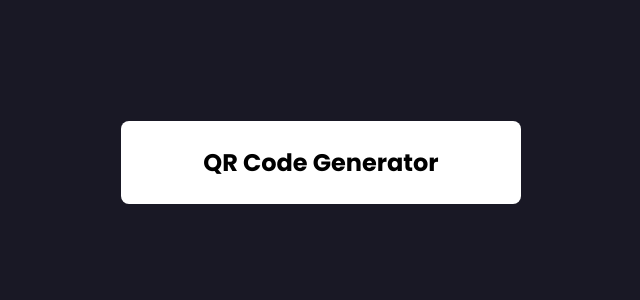
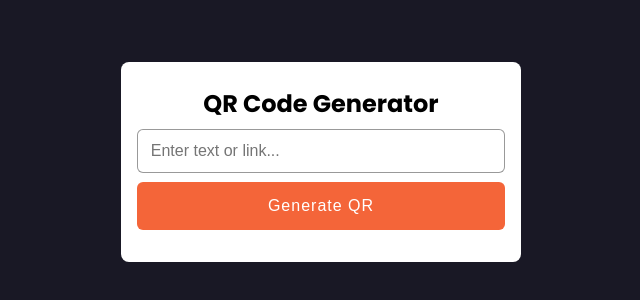
Before and after one commit to shivbilgundi11/qr-app-course, a plain HTML site: page index.html in a window 1280 px wide. Shown: the part 238-538 px from the top of the page, without its empty margins (319-959 px from the left). Drawn offline with Linux system fonts and the light colour scheme.

Commit message:
step3 with step2 solution

```diff
--- a/index.html
+++ b/index.html
@@ -2,13 +2,12 @@
 <html lang="en">
 
 <head>
-	<meta charset="UTF-8">
-	<meta http-equiv="X-UA-Compatible" content="IE=edge">
-	<meta name="viewport" content="width=device-width, initial-scale=1.0">
+	<meta charset="UTF-8" />
+	<meta http-equiv="X-UA-Compatible" content="IE=edge" />
+	<meta name="viewport" content="width=device-width, initial-scale=1.0" />
 	<title>QR Code Generator</title>
 
-	<link rel="stylesheet" href="style.css">
-
+	<link rel="stylesheet" href="style.css" />
 </head>
 
 <body>
@@ -16,11 +15,15 @@
 		<!-- Start here... -->
 		<div class="app-wrapper">
 			<p class="title">QR Code Generator</p>
+
+			<div class="input-wrapper">
+				<input type="text" placeholder="Enter text or link..." />
+				<button>Generate QR</button>
+			</div>
 		</div>
 	</main>
 
 	<script src="script.js"></script>
-
 </body>
 
 </html>
--- a/script.js
+++ b/script.js
@@ -1 +1,3 @@
 // Write your js code...
+const input = document.querySelector("input");
+const button = document.querySelector("button");
--- a/style.css
+++ b/style.css
@@ -42,3 +42,49 @@ body {
 	font-size: 1.5rem;
 	font-weight: 700;
 }
+
+.input-wrapper {
+	width: 100%;
+	display: flex;
+	flex-direction: column;
+	justify-content: space-between;
+	align-items: center;
+	margin-bottom: 1rem;
+}
+
+input {
+	width: 100%;
+	height: 44px;
+	padding: 0.8rem;
+	border-radius: 6px;
+	border: 1px solid rgba(0, 0, 0, 0.4);
+	outline: none;
+	margin-bottom: 0.6rem;
+	font-size: 16px;
+}
+
+input:focus {
+	border: 1px solid rgba(0, 0, 0);
+}
+
+.input-wrapper button {
+	width: 100%;
+	height: 48px;
+	border-radius: 6px;
+	background: #f46539;
+	border: none;
+	color: #fff;
+	cursor: pointer;
+	transition: all 0.3s ease;
+	font-size: 16px;
+	font-weight: 500;
+	outline: none;
+	letter-spacing: 1px;
+	border: 0.4px solid transparent;
+}
+
+.input-wrapper button:hover {
+	background-color: rgb(244, 101, 57, 0.9);
+	box-shadow: rgba(255, 255, 255, 0.1) 0px 1px 1px 0px inset, rgba(50, 50, 93, 0.25) 0px 50px 100px -20px, rgba(0, 0, 0, 0.3) 0px 30px 60px -30px;
+	border: 0.4px solid #000;
+}
```
